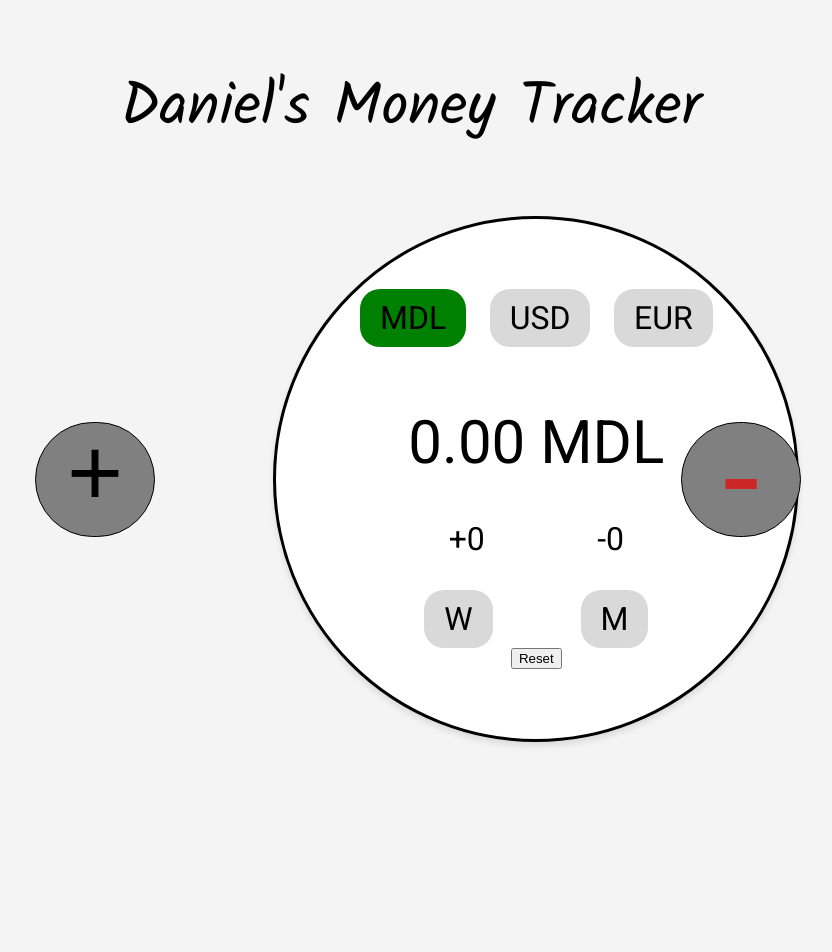
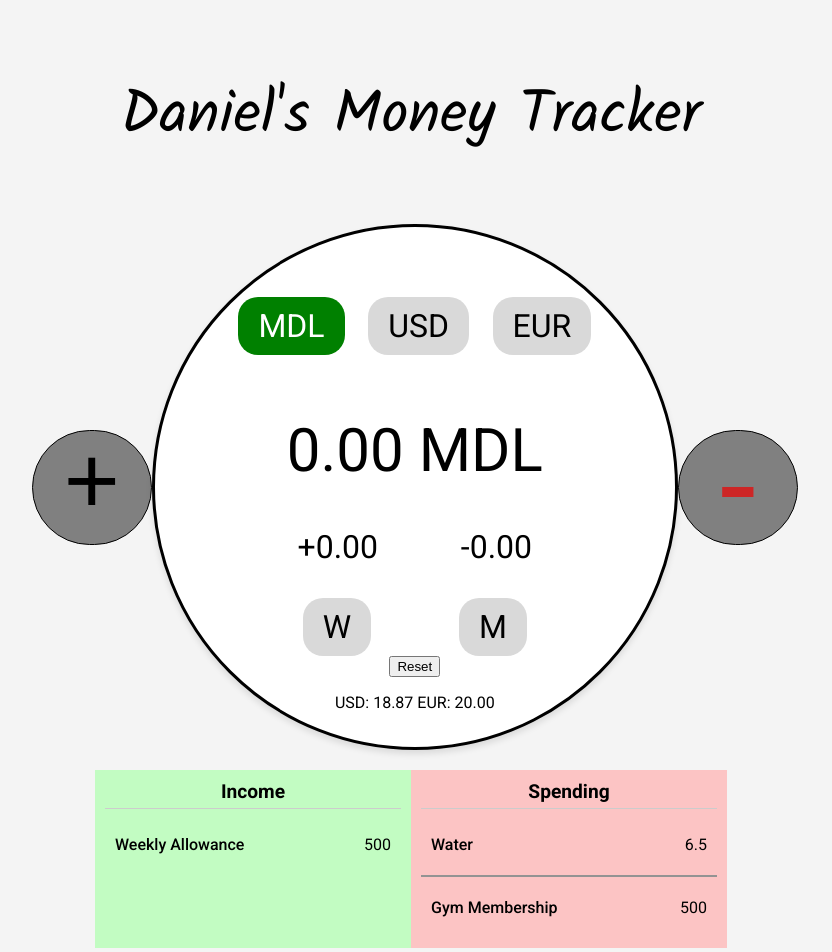
Before and after one commit to twelfydelfy/React-Money-Tracker-Project, a React (Vite) app: page / in a window 1280 px wide. Shown: the top 952 px of the page, without its empty margins (229-1061 px from the left). Before the commit the page ends 800 px from the top, so only its background shows below. Built offline with nearby package versions, Linux system fonts and the light colour scheme; no server answers.

Commit message:
Added the History Section, begining work on it

```diff
--- /dev/null
+++ b/src/History.jsx
@@ -0,0 +1,48 @@
+import React from "react";
+import './assets/History.css'
+
+export default function History(){
+    const Income = [{
+        name: 'Weekly Allowance',
+        ammount: 500
+    }];
+    const Spendings = [{
+        name: 'Water',
+        ammount: 6.5
+    },
+    {
+        name: 'Gym Membership',
+        ammount: 500
+    }
+];
+
+
+    return(
+        <div className="history-box">
+            <div className="income-box">
+                <h1>Income</h1>
+                <hr />
+                <div className="income-content">
+                    {Income.map((item, index) => (
+                        <div key={index} className="content-box">
+                            <p className="content-name">{item.name}</p>
+                            <p className="content-ammount">{item.ammount}</p>
+                        </div>
+                    ))}
+                </div>
+            </div>
+            <div className="spendings-box">
+                <h1>Spending</h1>
+                <hr />
+                <div className="spendings-content">
+                {Spendings.map((item, index) => (
+                        <div key={index} className="content-box">
+                            <p className="content-name">{item.name}</p>
+                            <p className="content-ammount">{item.ammount}</p>
+                        </div>
+                    ))}
+                </div>
+            </div>
+        </div>
+    )
+}
--- a/src/Main-Wheel.jsx
+++ b/src/Main-Wheel.jsx
@@ -3,81 +3,139 @@ import './assets/MainWheel.css';
 import React, { useState, createContext, useContext, useEffect } from 'react';
 
 const AmountC = createContext();
-// Custom hook to use the context
+
 export function AmountProvider({children}){
-  const [amount, setAmount] = useState(() =>{
+  const [amount, setAmount] = useState(() => {
     const amount = localStorage.getItem('amount');
-    return amount !== null? Number(JSON.parse(amount)): 0;
+    return amount !== null ? Number(JSON.parse(amount)) : 0;
   });
-  const [earnedAmount, setEarnedAmount] = useState(() =>{
+  const [earnedAmount, setEarnedAmount] = useState(() => {
     const earnedAmount = localStorage.getItem('earnedAmount');
-    return earnedAmount !== null? Number(JSON.parse(earnedAmount)): 0;
+    return earnedAmount !== null ? Number(JSON.parse(earnedAmount)) : 0;
   });
-  const [spentAmount, setSpentAmount] = useState(()=>{
+  const [spentAmount, setSpentAmount] = useState(() => {
     const spentAmount = localStorage.getItem('spentAmount');
-    return spentAmount !== null? Number(JSON.parse(spentAmount)): 0;
+    return spentAmount !== null ? Number(JSON.parse(spentAmount)) : 0;
   });
 
-  useEffect(()=>{
+  const [currencies, setCurrencies] = useState( {
+    mdl: { name: 'MDL', rate: 1 },
+    usd: { name: 'USD', rate: 0.053 },
+    eur: { name: 'EUR', rate: 0.05 }
+  });
+
+  const FetchExchangeRates = async () =>{
+    try{
+    const response = await fetch('https://v6.exchangerate-api.com/v6/da34c8a25a7c63ed33859e65/latest/MDL');
+    const data = await response.json();
+    setCurrencies({
+      mdl: { name: 'MDL', rate: 1 },
+    usd: { name: 'USD', rate: data.conversion_rates.USD },
+    eur: { name: 'EUR', rate: data.conversion_rates.EUR }
+    })
+    console.log(data.conversion_rates);
+  }catch (error){
+    console.error('Failed to fetch exchange rates API', error);
+  }
+}
+useEffect(() => {
+  FetchExchangeRates();
+}, []);
+
+  useEffect(() => {
     localStorage.setItem('amount', JSON.stringify(amount));
     localStorage.setItem('earnedAmount', JSON.stringify(earnedAmount));
     localStorage.setItem('spentAmount', JSON.stringify(spentAmount));
   }, [amount, spentAmount, earnedAmount]);
 
   return(
-    <AmountC.Provider value={{amount, setAmount, earnedAmount, setEarnedAmount,spentAmount, setSpentAmount }}>
+    <AmountC.Provider value={{
+      amount,
+      setAmount,
+      earnedAmount,
+      setEarnedAmount,
+      spentAmount,
+      setSpentAmount,
+      currencies
+    }}>
       {children}
     </AmountC.Provider>
   )
 }
 
-function formatAmount(amount, currency) {
-  if (currency === 'mdl') {
-    return amount;
-  } else if (currency === 'usd') {
-    return amount / 20;
-  } else if (currency === 'eur') {
-    return amount / 22;
-  } else {
-    return amount; // Default to MDL if currency is unrecognized
-  }
+function formatAmount(amount, currencyObj) {
+  return amount * currencyObj.rate;
 }
+
 export function useAmount(){
-  return(useContext(AmountC));
+  return useContext(AmountC);
 }
+
 function App() {
-  const {amount, setAmount,  earnedAmount, setEarnedAmount, spentAmount, setSpentAmount} = useAmount();
-  const [currency, setCurrency] = useState('mdl');
+  const {
+    amount,
+    setAmount,
+    earnedAmount,
+    setEarnedAmount,
+    spentAmount,
+    setSpentAmount,
+    currencies
+  } = useAmount();
+
+  const [currentCurrency, setCurrentCurrency] = useState(currencies.mdl);
+
   function resetMoney(){
     setAmount(0);
     setEarnedAmount(0);
     setSpentAmount(0);
   }
-  function handleCurrencyFormat(currency){
-    setCurrency(currency)
-   }
 
-  const formattedAmount = formatAmount(amount, currency);
+  function handleCurrencyFormat(currencyKey){
+    setCurrentCurrency(currencies[currencyKey]);
+  }
+
+  const formattedAmount = formatAmount(amount, currentCurrency);
 
   return (
     <div className="main-box">
       <div className="around-wheel">
         <div className="wheel">
           <div className="currency">
-            <button style={{backgroundColor:  currency === 'mdl'? 'green' : '#D9D9D9'}} onClick={() =>handleCurrencyFormat('mdl')}>MDL</button>
-            <button style={{backgroundColor:  currency === 'usd'? 'green' : '#D9D9D9'}} onClick={() =>handleCurrencyFormat('usd')}>USD</button>
-            <button style={{backgroundColor:  currency === 'eur'? 'green' : '#D9D9D9'}} onClick={() =>handleCurrencyFormat('eur')}>EUR</button>
+            <button
+              style={{backgroundColor: currentCurrency.name === 'MDL' ? 'green' : '#D9D9D9', color: currentCurrency.name === 'MDL'?'white':'black'}}
+              onClick={() => handleCurrencyFormat('mdl')}
+            >
+              MDL
+            </button>
+            <button
+              style={{backgroundColor: currentCurrency.name === 'USD' ? 'green' : '#D9D9D9', color: currentCurrency.name === 'USD'?'white':'black'}}
+              onClick={() => handleCurrencyFormat('usd')}
+            >
+              USD
+            </button>
+            <button
+              style={{backgroundColor: currentCurrency.name === 'EUR' ? 'green' : '#D9D9D9', color: currentCurrency.name === 'EUR' ? 'white':'black'}}
+              onClick={() => handleCurrencyFormat('eur')}
+            >
+              EUR
+            </button>
           </div>
-          <p className="amount" style={{color: amount < 0? 'red': 'black'}}>{formattedAmount.toFixed(2)} {currency.toUpperCase()}</p>
+          <p
+            className="amount"
+            style={{color: amount < 0 ? 'red' : 'black'}}
+          >
+            {formattedAmount.toFixed(2)} {currentCurrency.name}
+          </p>
           <div className="earned">
-            <p className="amount-earned">+{earnedAmount}</p>
-            <p className="amount-spent">-{spentAmount * -1}</p>
+            <p className="amount-earned">+{formatAmount(earnedAmount, currentCurrency).toFixed(2)}</p>
+            <p className="amount-spent">-{formatAmount(spentAmount * -1, currentCurrency).toFixed(2)}</p>
           </div>
           <div className="timespace">
             <button>W</button>
             <button>M</button>
           </div>
           <button onClick={resetMoney}>Reset</button>
+          <p>USD: {(1/ currencies.usd.rate).toFixed(2)}     EUR: {(1/currencies.eur.rate).toFixed(2)}</p>
         </div>
       </div>
     </div>
--- a/src/Minus-Window.jsx
+++ b/src/Minus-Window.jsx
@@ -2,11 +2,11 @@ import './assets/PromptWindows.css'
 import React, {useState, useRef} from 'react';
 import { useAmount } from './Main-Wheel';
 function MinusWindow(){
-    const {amount, setAmount} = useAmount();
-    const {spentAmount, setSpentAmount} = useAmount();
+    const {spentAmount, setSpentAmount, currencies, amount, setAmount} = useAmount();
     const [showPrompt, changePrompt] = useState(false);
     const [errorMessage, setErrorMessage] = useState(false);
     const inputRef = useRef();
+    const [currentCurrency, setCurrentCurrency] = useState(currencies.mdl)
 
     function handleMinusClick(){
         changePrompt(true);
@@ -16,16 +16,24 @@ function MinusWindow(){
     }
     function handleConfirmClick(){
         const inputValue = inputRef.current.value;
-        const NewAmount = Number(inputValue)
+        let NewAmount = Number(inputValue)
         if(NewAmount < 0){
             setErrorMessage(true);
             inputRef.current.value = '';
         }else{
+            if(currentCurrency.name === 'USD'){
+             NewAmount = NewAmount / currentCurrency.rate;
+            }else if(currentCurrency.name === 'EUR'){
+                NewAmount = NewAmount / currentCurrency.rate;
+            }
             setAmount(amount - NewAmount);
             setSpentAmount((prevAmount) => prevAmount - NewAmount);
             inputRef.current.value = '';
             changePrompt(false);
         }
+    }
+    function handleCurrencyFormat(currencyKey){
+        setCurrentCurrency(currencies[currencyKey]);
     }
 
     return(
@@ -39,9 +47,9 @@ function MinusWindow(){
             <input type="number" placeholder="Ammount" ref={inputRef}/>
             <p style={{display: errorMessage? 'inline-block':'none'}}>You need to input a corect number</p>
             <div className="currency-selector">
-                <button>MDL</button>
-                <button>USD</button>
-                <button>EUR</button>
+                <button style={{backgroundColor: currentCurrency.name === 'MDL' ? 'green': '#D9D9D9', color: currentCurrency.name === 'MDL'?'white':'black'}} onClick={() => handleCurrencyFormat('mdl')}>MDL</button>
+                <button style={{backgroundColor: currentCurrency.name === 'USD' ? 'green': '#D9D9D9', color: currentCurrency.name === 'USD'?'white':'black'}} onClick={() => handleCurrencyFormat('usd')}>USD</button>
+                <button style={{backgroundColor: currentCurrency.name === 'EUR' ? 'green': '#D9D9D9', color: currentCurrency.name === 'EUR'?'white':'black'}} onClick={() => handleCurrencyFormat('eur')}>EUR</button>
             </div>
             <div className="confirming-buttons">
                 <button className='confirm-button' onClick={handleConfirmClick}>Confirm</button>
--- a/src/Plus-Window.jsx
+++ b/src/Plus-Window.jsx
@@ -4,11 +4,11 @@ import React, { useState, useRef } from 'react';
 import { useAmount } from './Main-Wheel';
 
 function PlusWindow() {
-  const {amount, setAmount} = useAmount();
-  const {earnedAmount, setEarnedAmount} = useAmount();
+  const {earnedAmount, setEarnedAmount, amount, setAmount, currencies} = useAmount();
   const [showPrompt, changePrompt] = useState(false);
   const [errorMessage, setErrorMessage] = useState(false);
   const inputRef = useRef();
+  const [currentCurrency, setCurrentCurrency] = useState(currencies.mdl);
 
   function handlePlusClick() {
     changePrompt(true);
@@ -16,24 +16,32 @@ function PlusWindow() {
 
   function handleCancelClick() {
     changePrompt(false);
-    inputRef.current.value = ''; // Clear input on cancel
+    inputRef.current.value = '';
   }
 
   function handleConfirm() {
     const inputValue = inputRef.current.value;
-    const newAmount = Number(inputValue); // Convert input to number
+    let newAmount = Number(inputValue);
 
     if (isNaN(newAmount) || newAmount < 0) {
       setErrorMessage(true);
     } else {
+      if(currentCurrency.name === 'USD'){
+        newAmount = newAmount / currentCurrency.rate
+      }else if(
+        currentCurrency.name === 'EUR'){
+          newAmount = newAmount / currentCurrency.rate
+        }
       setErrorMessage(false);
       setAmount(amount + newAmount);
       setEarnedAmount ((prevEarned) => prevEarned + newAmount);
-      changePrompt(false); // Close prompt
+      changePrompt(false);
       inputRef.current.value = '';
     }
   }
-
+  function handleCurrencyFormat(currencyKey){
+    setCurrentCurrency(currencies[currencyKey])
+  }
   return (
     <div>
       <button className="plus" onClick={handlePlusClick}>
@@ -50,9 +58,12 @@ function PlusWindow() {
           You need to input a valid number
         </p>
         <div className="currency-selector">
-          <button>MDL</button>
-          <button>USD</button>
-          <button>EUR</button>
+          <button style={{backgroundColor: currentCurrency.name === 'MDL' ? 'green' : '#D9D9D9', color: currentCurrency.name === 'MDL'?'white':'black'}}
+           onClick={() => handleCurrencyFormat('mdl')}>MDL</button>
+          <button style={{backgroundColor: currentCurrency.name === 'USD' ? 'green' : '#D9D9D9', color: currentCurrency.name === 'USD'?'white':'black'}}
+              onClick={() => handleCurrencyFormat('usd')}>USD</button>
+          <button style={{backgroundColor: currentCurrency.name === 'EUR' ? 'green' : '#D9D9D9', color: currentCurrency.name === 'EUR' ? 'white':'black'}}
+              onClick={() => handleCurrencyFormat('eur')}>EUR</button>
         </div>
         <div className="confirming-buttons">
           <button className="confirm-button" onClick={handleConfirm}>
--- /dev/null
+++ b/src/assets/History.css
@@ -0,0 +1,53 @@
+.history-box {
+    display: flex;
+    width: 50%;
+    margin: 20px auto;
+}
+
+.income-box, .spendings-box {
+    width: 50%;
+    padding: 10px;
+}
+
+.income-box {
+    background-color: #c2fcc2;
+}
+
+.spendings-box {
+    background-color: #fcc4c4;
+}
+
+h1 {
+    font-size: 1.2em;
+    margin: 0 0 5px 0;
+    text-align: center;
+}
+
+hr {
+    border: none;
+    height: 1px;
+    background-color: #ccc;
+    margin: 5px 0;
+}
+
+.content-box {
+    display: flex;
+    justify-content: space-between;
+    padding: 5px 10px;
+    border-bottom: 2px solid #939393;
+    align-items: center;
+}
+
+.content-box:last-child {
+    border-bottom: none;
+}
+
+.content-name {
+    margin: 0;
+    font-weight: 500;
+}
+
+.content-amount {
+    margin: 0;
+    color: #555;
+}
--- a/src/assets/MainWheel.css
+++ b/src/assets/MainWheel.css
@@ -17,7 +17,7 @@ body{
     flex-direction: row;
     justify-content: space-evenly;
     align-items: center;
-    width: 55%;
+    width: 100%;
 }
 .wheel{
     display: flex;
--- a/src/assets/index.css
+++ b/src/assets/index.css
@@ -1,8 +1,10 @@
+.main-box{
+    margin: auto;
+}
 .main{
     display: flex;
     flex-direction: row;
     justify-content: space-evenly;
     width: 60%;
-    margin-left: 20vw;
     align-items: center
 }
--- a/src/main.jsx
+++ b/src/main.jsx
@@ -6,15 +6,19 @@ import App from "./Main-Wheel.jsx";
 import PlusWindow from "./Plus-Window.jsx";
 import MinusWindow from "./Minus-Window.jsx";
 import { AmountProvider } from "./Main-Wheel.jsx";
+import History from "./History.jsx";
 
 createRoot(document.getElementById("root")).render(
   <AmountProvider>
     <StrictMode>
+      <div className="main-box">
       <p className="title">Daniel&apos;s Money Tracker</p>
       <div className="main">
         <PlusWindow />
         <App />
         <MinusWindow />
       </div>
+      <History />
+      </div>
     </StrictMode></AmountProvider>
 );
```
